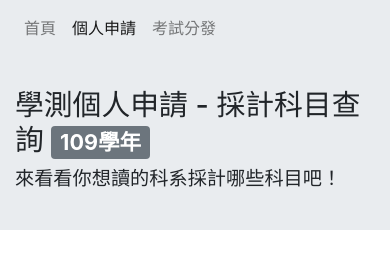
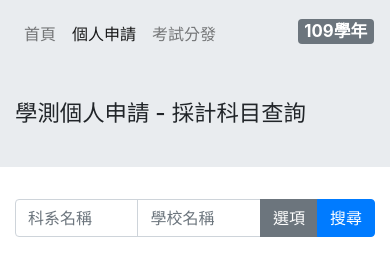
Before and after one commit to lashhw/applytool, a PHP site: page /apply.html in a window 390 px wide. Shown: the top 253 px of the page. Run offline with PHP 8.4, Linux system fonts and the light colour scheme; some libraries are stand-ins or nearby versions.

Commit message:
change title & shrink font on small device

```diff
--- a/apply.html
+++ b/apply.html
@@ -26,7 +26,7 @@
   <script src="https://maxcdn.bootstrapcdn.com/bootstrap/4.2.1/js/bootstrap.min.js"></script>
   <script src="https://cdnjs.cloudflare.com/ajax/libs/floatthead/2.1.3/jquery.floatThead.min.js"></script>
   <!-- external css -->
-  <link rel="stylesheet" href="css/common.css?v=5">
+  <link rel="stylesheet" href="css/common.css?v=6">
   <link rel="stylesheet" href="css/apply.css?v=3">
   <!-- external js -->
   <script src="js/common.js?v=1"></script>
@@ -34,20 +34,26 @@
 </head>
 <body>
   <div class="content">
-
     <nav class="navbar navbar-expand navbar-light" style="background-color: #e9ecef;">
-      <div class="navbar-nav">
+      <div class="navbar-nav mr-auto">
         <a class="nav-item nav-link" href="/">首頁</a>
         <a class="nav-item nav-link active" href="apply.html">個人申請</a>
         <a class="nav-item nav-link" href="advanced.html">考試分發</a>
       </div>
+      <span class="navbar-text d-md-none">
+        <h1><span class="badge badge-secondary">109學年</span></h1>
+      </span>
     </nav>
 
     <!-- title bar -->
     <div class="jumbotron jumbotron-fluid">
       <div class="container">
-        <h1>學測個人申請 - 採計科目查詢 <span class="badge badge-secondary">109學年</span></h1>
-        <h2>來看看你想讀的科系採計哪些科目吧！</h2>
+        <h1>
+          學測個人申請 - 採計科目查詢
+          <span class="d-none d-md-inline">
+            <span class="badge badge-secondary">109學年</span>
+          </span>
+        </h1>
       </div>
     </div>
 
--- a/css/common.css
+++ b/css/common.css
@@ -1,6 +1,6 @@
 @media screen and (max-width: 767px){
   h1 {
-    font-size: 1.8rem;
+    font-size: 1.4rem;
   }
 }
 
```
Also changed, not shown: advanced.html (+11 -4 lines).
